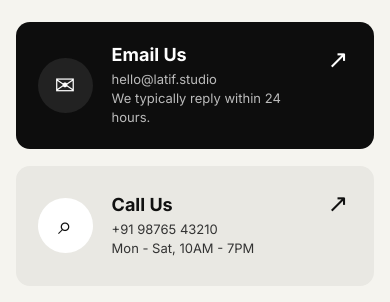
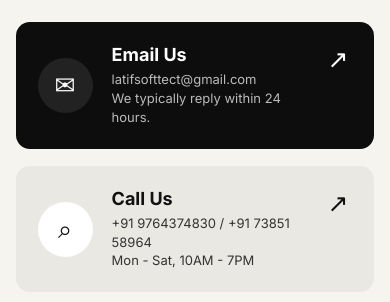
Before and after one commit to bfree0792-debug/latif, a website: page combine latif/latif_contact_page.html in a window 390 px wide. Shown: the part 786-1088 px from the top of the page. Drawn offline with Linux system fonts and the light colour scheme.

Commit message:
Update contact email and phone numbers

```diff
--- a/combine latif/latif_contact_page.html
+++ b/combine latif/latif_contact_page.html
@@ -664,17 +664,17 @@ img{width:100%;height:100%;object-fit:cover;display:block}
 <section class="contact-grid" id="message">
 
   <div class="contact-cards">
-    <a class="info-card dark" href="mailto:hello@latif.studio">
+    <a class="info-card dark" href="mailto:latifsofttect@gmail.com">
       <div class="info-icon">✉</div>
-      <div><h3>Email Us</h3><p>hello@latif.studio<br>We typically reply within 24 hours.</p></div>
+      <div><h3>Email Us</h3><p>latifsofttect@gmail.com<br>We typically reply within 24 hours.</p></div>
       <div class="info-arrow">↗</div>
     </a>
 
-    <a class="info-card" href="tel:+919876543210">
+    <div class="info-card">
       <div class="info-icon">⌕</div>
-      <div><h3>Call Us</h3><p>+91 98765 43210<br>Mon - Sat, 10AM - 7PM</p></div>
+      <div><h3>Call Us</h3><p><a href="tel:+919764374830">+91 9764374830</a> / <a href="tel:+917385158964">+91 73851 58964</a><br>Mon - Sat, 10AM - 7PM</p></div>
       <div class="info-arrow">↗</div>
-    </a>
+    </div>
 
     <div class="info-card dark">
       <div class="info-icon">⌖</div>
```
Also changed, not shown: public/contact.html (+5 -5 lines).
